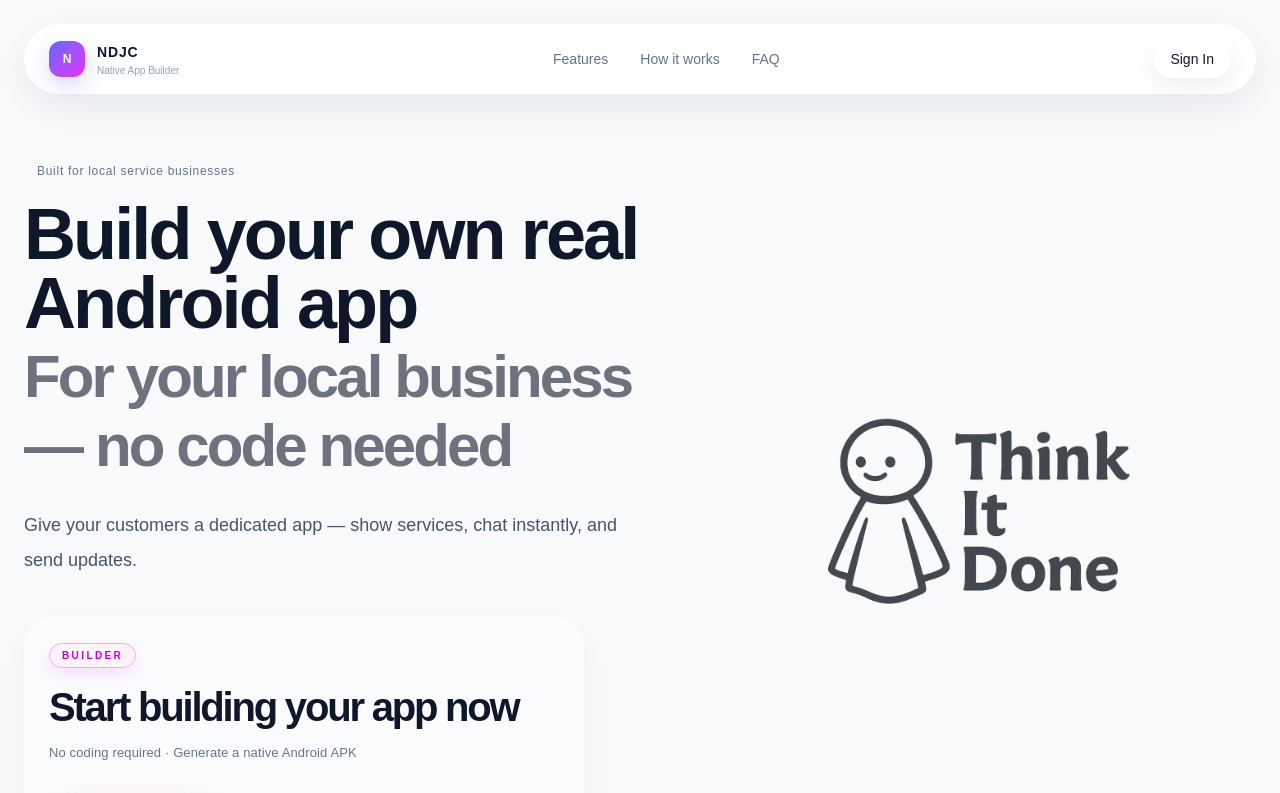
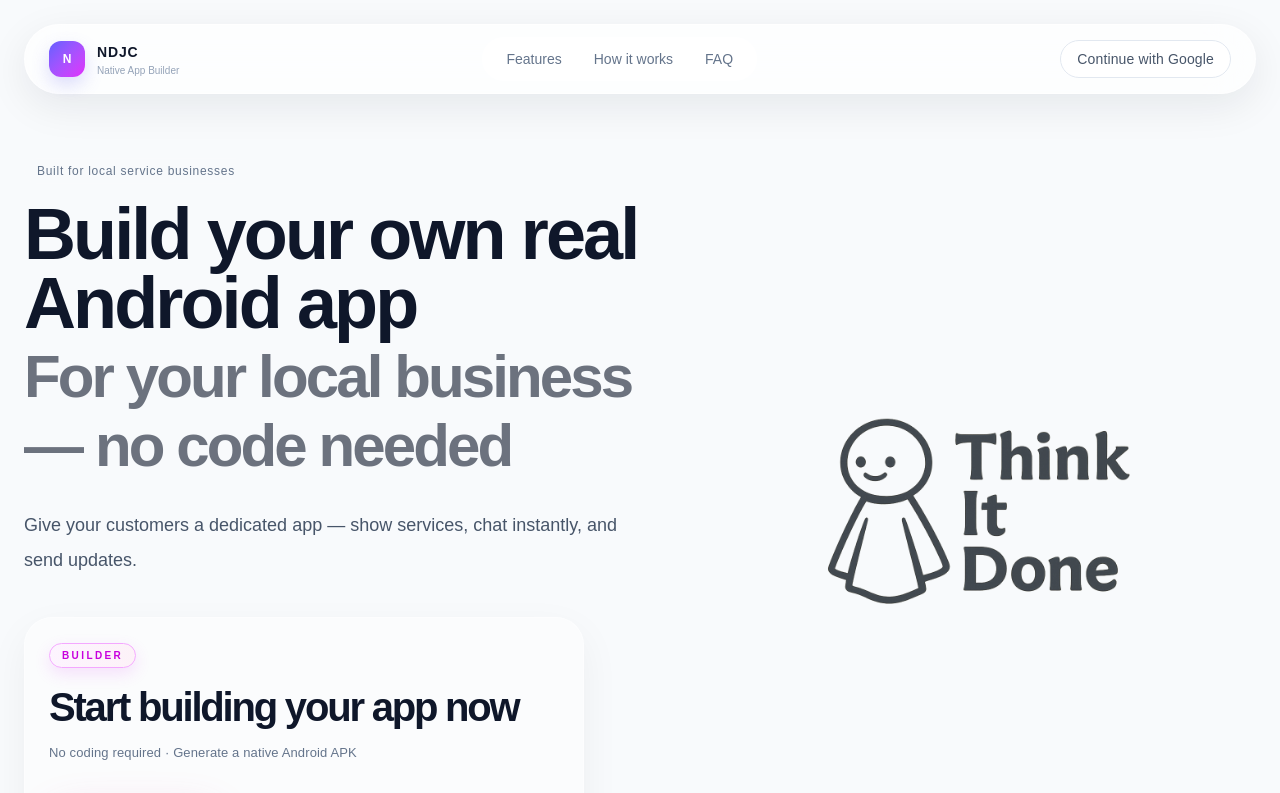
Before and after one commit to why459097630/niandongjicheng, a Next.js app: page / in a window 1280 px wide. Shown: the top 793 px of the page. Built offline with nearby package versions, Linux system fonts and the light colour scheme.

Commit message:
Update page.tsx

```diff
--- a/app/page.tsx
+++ b/app/page.tsx
@@ -1,6 +1,7 @@
 "use client";
 import { useEffect, useState } from "react";
 import { ArrowRight, Download, Eye, HelpCircle, Sparkles, Wand2 } from "lucide-react";
+import AuthControls from "@/components/auth/AuthControls";
 
 export default function Home() {
   const previewScreens = ["home", "services", "chat", "announcement"] as const;
@@ -57,12 +58,7 @@ export default function Home() {
     </nav>
 
     <div className="flex items-center gap-3">
-      <button
-        type="button"
-        className="rounded-full border border-white/60 bg-white/80 px-4 py-2 text-sm font-medium text-[#0f172a] shadow-[0_8px_20px_rgba(15,23,42,0.06)] backdrop-blur"
-      >
-        Sign In
-      </button>
+      <AuthControls nextPath="/builder" />
     </div>
   </div>
 </header>
```
